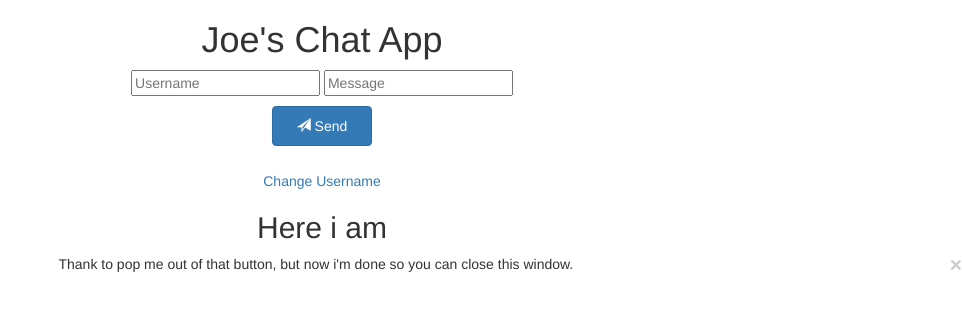
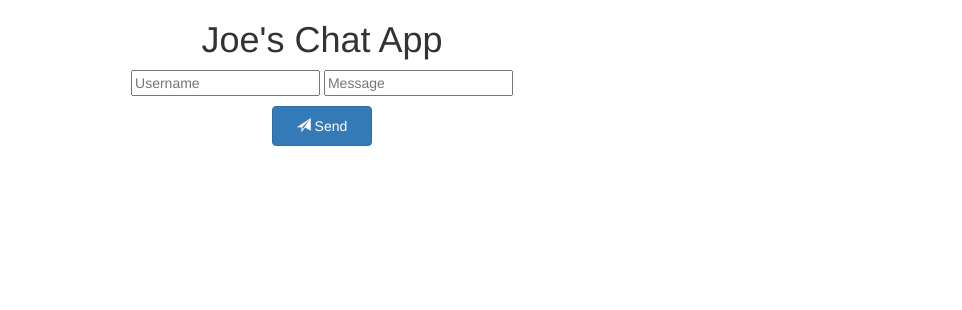
Before and after one commit to JoeShans21/chat-app, a website: page public/index.html in a window 1280 px wide. Shown: the whole page, without its empty margins (318-1280 px from the left). Drawn offline with nearby package versions, Linux system fonts and the light colour scheme; no server answers.

Commit message:
Update index.html

```diff
--- a/public/index.html
+++ b/public/index.html
@@ -21,17 +21,7 @@
         </footer>
         <ul id="thread"></ul>
 
-	<a class="button" href="#popup1">Change Username</a>
 
-        <div id="popup1" class="overlay">
-	        <div class="popup">
-		        <h2>Here i am</h2>
-		        <a class="close" href="#popup1">&times;</a>
-		        <div class="content">
-			        Thank to pop me out of that button, but now i'm done so you can close this window.
-		        </div>
-	        </div>
-        </div>
 
 
         <script
```
